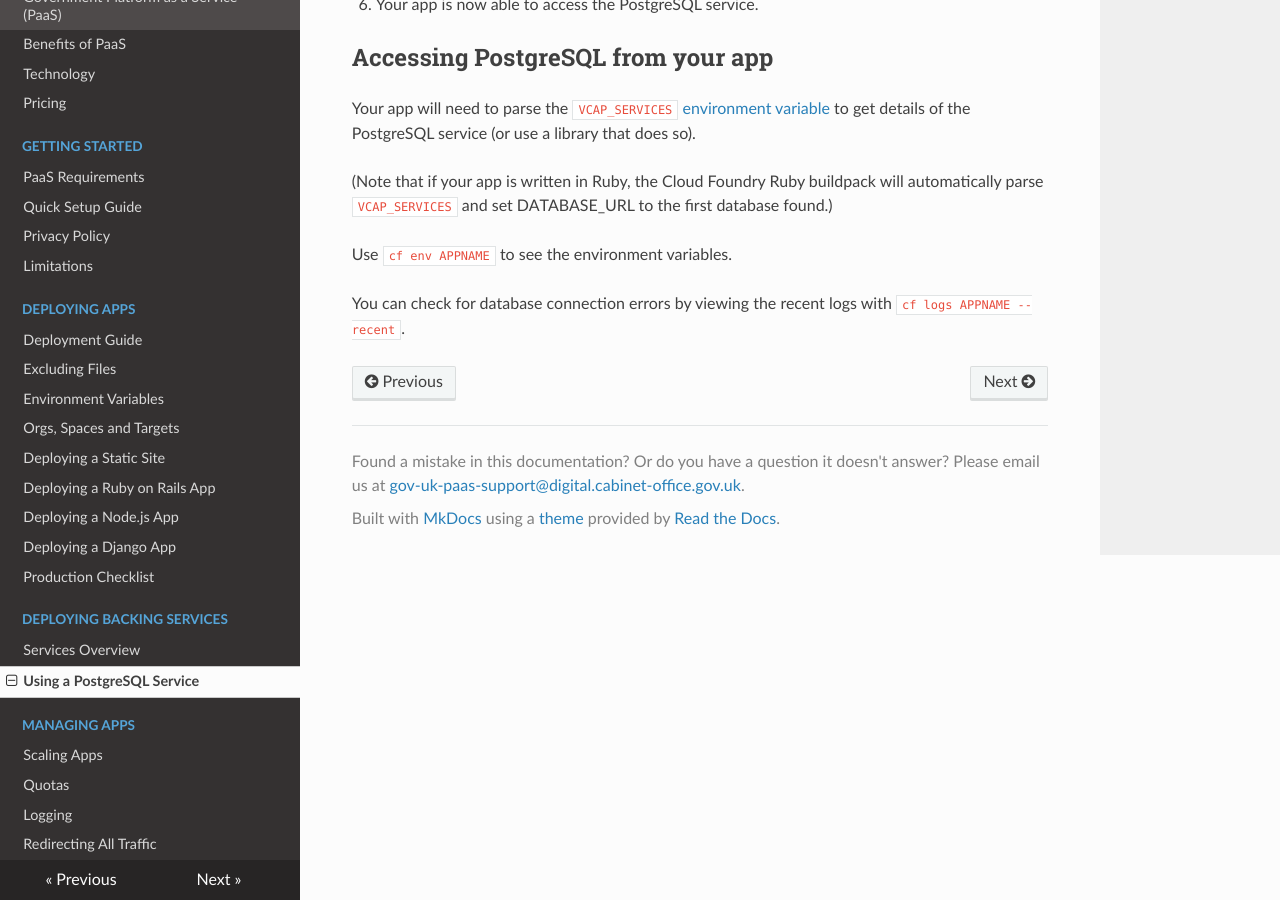
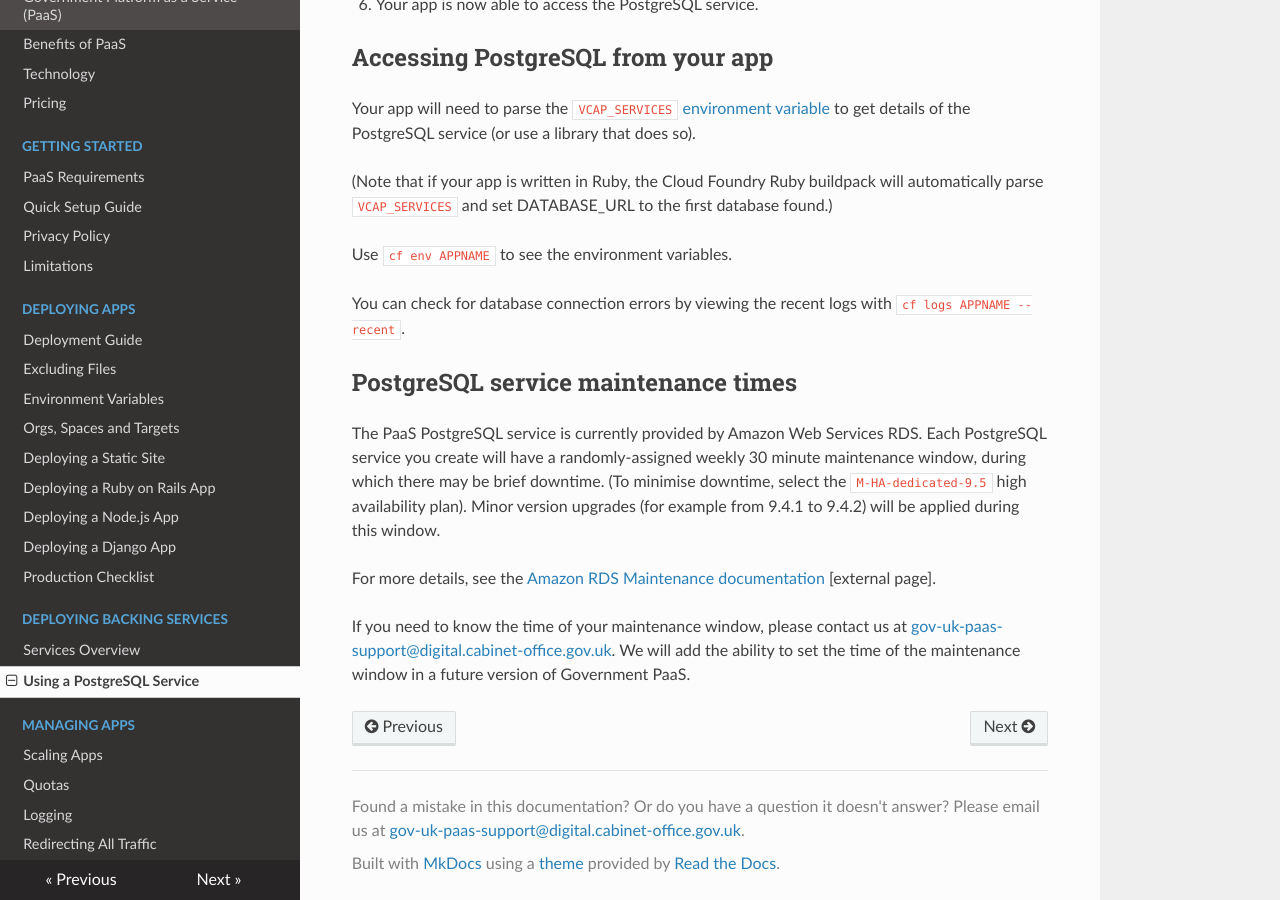
Before and after one commit to alphagov/paas-developer-docs, an MkDocs documentation site: the page built from docs/deploying_services/postgres.md, in a window 1280 px wide and 900 px high, scrolled down 1282 px. Built offline with MkDocs 1.6.1, drawn with Linux system fonts in a browser that asks for light colours; nearby versions of some CDN libraries; old or Windows-style settings are respelled for this version of MkDocs.

Commit message:
Document postgres maintenance windows
https://www.pivotaltracker.com/story/show/127530449

"We need to document how and when Postgres maintenance happens and the
impact it will have on the tenant instances."

```diff
--- a/docs/deploying_services/postgres.md
+++ b/docs/deploying_services/postgres.md
@@ -62,3 +62,11 @@ Your app will need to parse the ``VCAP_SERVICES`` [environment variable](/deploy
 Use ``cf env APPNAME`` to see the environment variables.
 
 You can check for database connection errors by viewing the recent logs with ``cf logs APPNAME --recent``.
+
+## PostgreSQL service maintenance times
+
+The PaaS PostgreSQL service is currently provided by Amazon Web Services RDS. Each PostgreSQL service you create will have a randomly-assigned weekly 30 minute maintenance window, during which there may be brief downtime. (To minimise downtime, select the ``M-HA-dedicated-9.5`` high availability plan). Minor version upgrades (for example from 9.4.1 to 9.4.2) will be applied during this window.
+
+For more details, see the [Amazon RDS Maintenance documentation](http://docs.aws.amazon.com/AmazonRDS/latest/UserGuide/USER_UpgradeDBInstance.Maintenance.html) [external page].
+
+If you need to know the time of your maintenance window, please contact us at [gov-uk-paas-support@digital.cabinet-office.gov.uk](gov-uk-paas-support@digital.cabinet-office.gov.uk). We will add the ability to set the time of the maintenance window in a future version of Government PaaS.
```
